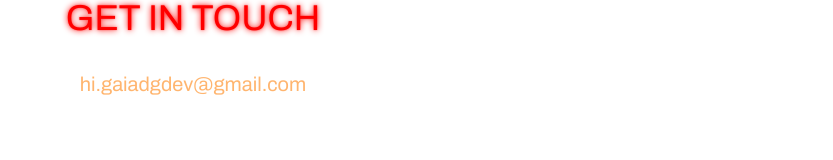
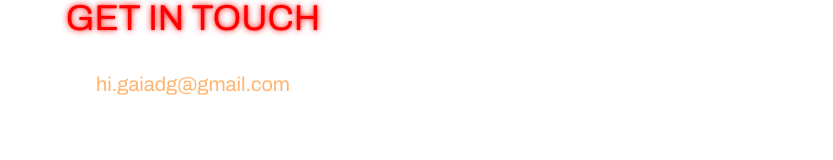
Before and after one commit to GaiaGD/front-end-portfolio-23, a React (Vite) app: page /#/ in a window 1280 px wide. Shown: the part 5121-5281 px from the top of the page, without its empty margins (447-1280 px from the left). Built offline with nearby package versions, Linux system fonts and the light colour scheme.

Commit message:
fixed email address

```diff
--- a/src/components/Footer.jsx
+++ b/src/components/Footer.jsx
@@ -12,7 +12,7 @@ function Footer() {
             <h1 className={`${planet.first} md:text-4xl text-2xl uppercase mb-8 text-center`}>get in touch</h1>
             <div className=''>
 
-              <h2 className={`${planet.second} md:text-xl text-lg text-center`}>hi.gaiadgdev@gmail.com</h2>
+              <h2 className={`${planet.second} md:text-xl text-lg text-center`}>hi.gaiadg@gmail.com</h2>
               <h2 className="text-lg text-center pt-4">Whether you want to say hello, ask a question, or discuss a job opportunity please feel free to drop me a line</h2>
               <h2 className={`${planet.second} text-lg text-center pt-16`}>Or find me here:</h2>
 
```
